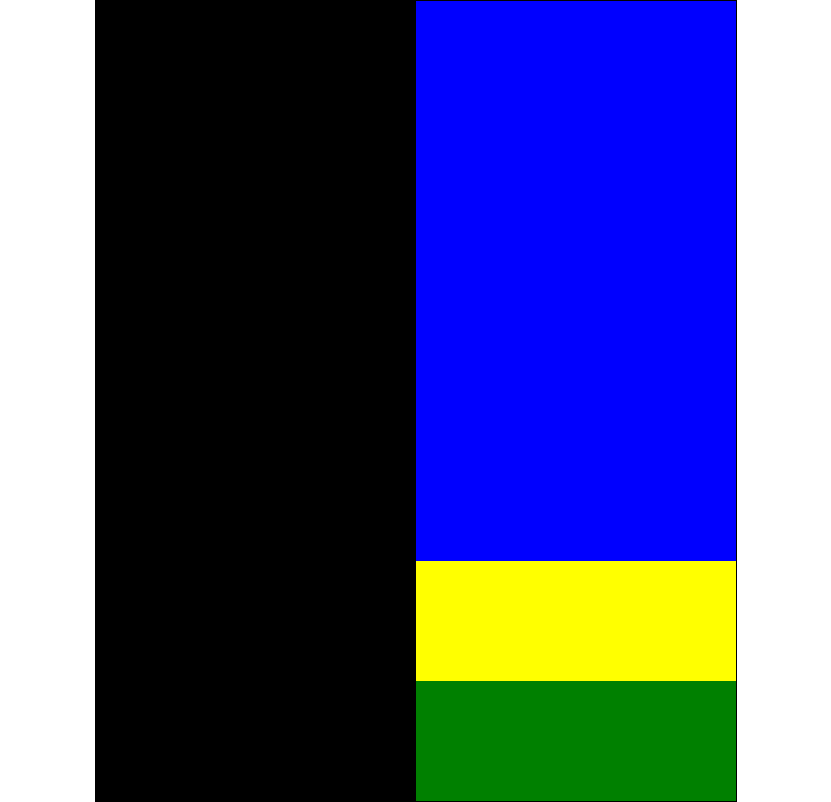
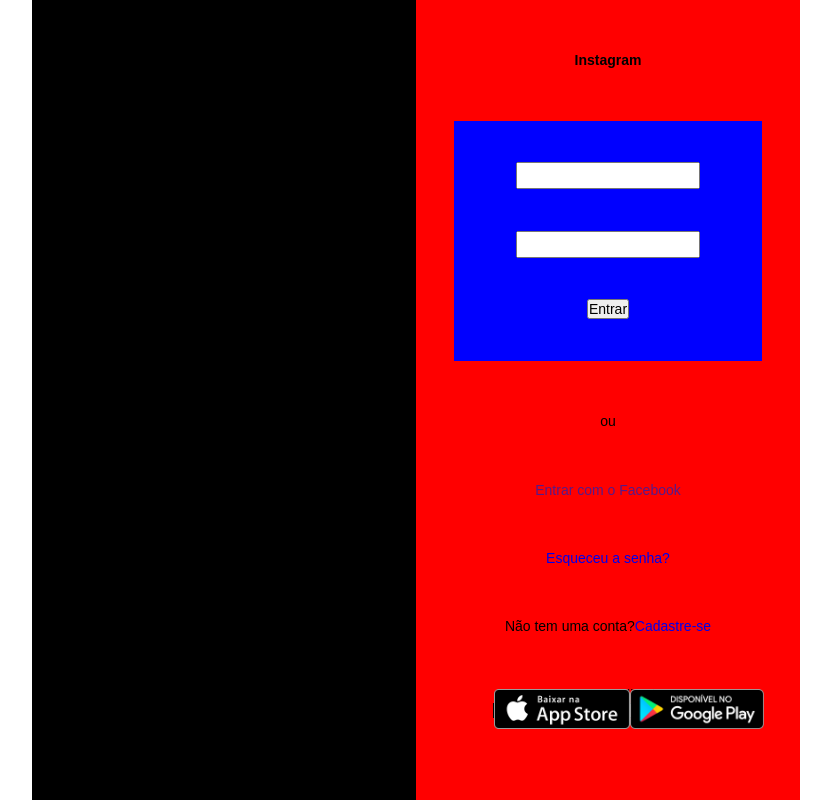
Before and after one commit to lazarp/instagram-landing-page, a plain HTML site: page index.html in a window 1280 px wide. Shown: the whole page, without its empty margins (224-1055 px from the left). Drawn offline with Linux system fonts and the light colour scheme.

Commit message:
Modelo aprimorado, elementos melhor posicionados, alguns problemas a serem resolvidos

```diff
--- a/index.html
+++ b/index.html
@@ -3,19 +3,36 @@
     <link rel="stylesheet" href="style.css">
 </head>
 <body>
-    <div class="wrapper">
-        <div class="left">
+    <div class="instagram-wrapper">
+        <div class="instagram-left">
 
         </div>
-        <div class="right">
-            <div class="right__credentials">
-
+        <div class="instagram-right">
+            <h1 class="instagram-logo">Instagram</h1>
+            <form class="instagram-account">
+                <input aria-label="Telefone, nome de usuário ou email" type="text" class="username">
+                <input aria-label="Senha" type="password" class="password">
+                <button  class="enter" type="submit">Entrar</button>
+            </form>
+            <div class="separator">ou</div>
+            <div class="facebook-container">
+                <span class="facebook-logo"></span>
+                <a href="" class="facebook-login">Entrar com o Facebook</a>
             </div>
-            <div class="right__signup">
-
+            <a href="https://www.instagram.com/accounts/password/reset/" class="forget-pass">Esqueceu a senha?</a>
+            <div class="signup">
+                <p class="signup-text">Não tem uma conta?<a href="https://www.instagram.com/accounts/emailsignup/" class="signup-link">Cadastre-se</a></p>
             </div>
-            <div class="right__get-app">
-
+            <div class="instagram-get-app">
+                <p>Obtenha o aplicativo.</p>
+                <div class="group">
+                    <a href="https://itunes.apple.com/app/instagram/id389801252?pt=428156&ct=igweb.loginPage.badge&mt=8&vt=lo" class="iphone-app">
+                        <img src="sources\iphone-app.png" alt="Baixe na App Store" class="">
+                    </a>
+                    <a href="https://play.google.com/store/apps/details?id=com.instagram.android&referrer=utm_source%3Dinstagramweb%26utm_campaign%3DloginPage%26ig_mid%3D4BC2BB49-66DC-4E0A-9084-8C694815F141%26utm_content%3Dlo%26utm_medium%3Dbadge" class="android-app">
+                        <img src="sources\android-app.png" alt="Baixe no Google Play">
+                    </a>
+                </div>
             </div>
         </div>
     </div>
--- a/style.css
+++ b/style.css
@@ -1,43 +1,73 @@
-html, body{
-    height:100%;
+*{
+    padding: 0;
+    margin: 0;
+    text-decoration: none;
+    box-sizing: border-box;
+    font-family: sans-serif;
+    font-size: 14px;
 }
 
-html{
-    background:white;
+body{
+    min-height:100vh;
+    width:100%;
+    display:flex;
+    justify-content:center;
 }
-body{
-    background-color:purple;
-    margin:auto;
-    max-width: 50%;
-    border: 1px solid black;
+.instagram-wrapper{
+    background:yellow;
+    display:flex;
+    width: 60%;
+    height: 100vh;
 }
-.wrapper{
-    display:flex;
-    width: 100%;
-    height: 100%;
-}
-.left{
+.instagram-left{
     background:black;
     width:50%;
     height:100%;
 }
-.right{
+.instagram-right{
+    display:flex;
+    align-items:center;
+    flex-direction: column;
+    justify-content: space-evenly;
     background:red;
     width:50%;
-    height:100%;
+    height:100vh;
 }
-.right__credentials{
+.instagram-account{
+    display:flex;
+    flex-direction: column;
+    align-items: center;
+    justify-content: space-evenly;
     background:blue;
-    width:100%;
-    height: 70%;
+    width:80%;
+    height:30vh;
+}
+.instagram-account input{
+    font-size: 20px;
+    width:60%;
+}
+.facebook-logo{
+    background-image: url(sources\icons.png);
+    background-position-x: -414px;
+    background-position-y: -259px;
 
 }
-.right__signup{
-    background:yellow;
-    height:15%;
+.instagram-get-app{
+    display:flex;
+    flex-direction: column;
+    align-items: center;
+    width:60%;
 }
-.right__get-app{
-    background: green;
-    height:15%;
-
+.instagram-get-app .group{
+    background:pink;
+    display:flex;
+    align-items:center;
+    justify-content:space-between;
+    width:100%;
+    height:25%;
+    border:1px solid black;
 }
+.instagram-get-app img{
+    width:auto;
+    height:40px;
+}
```
